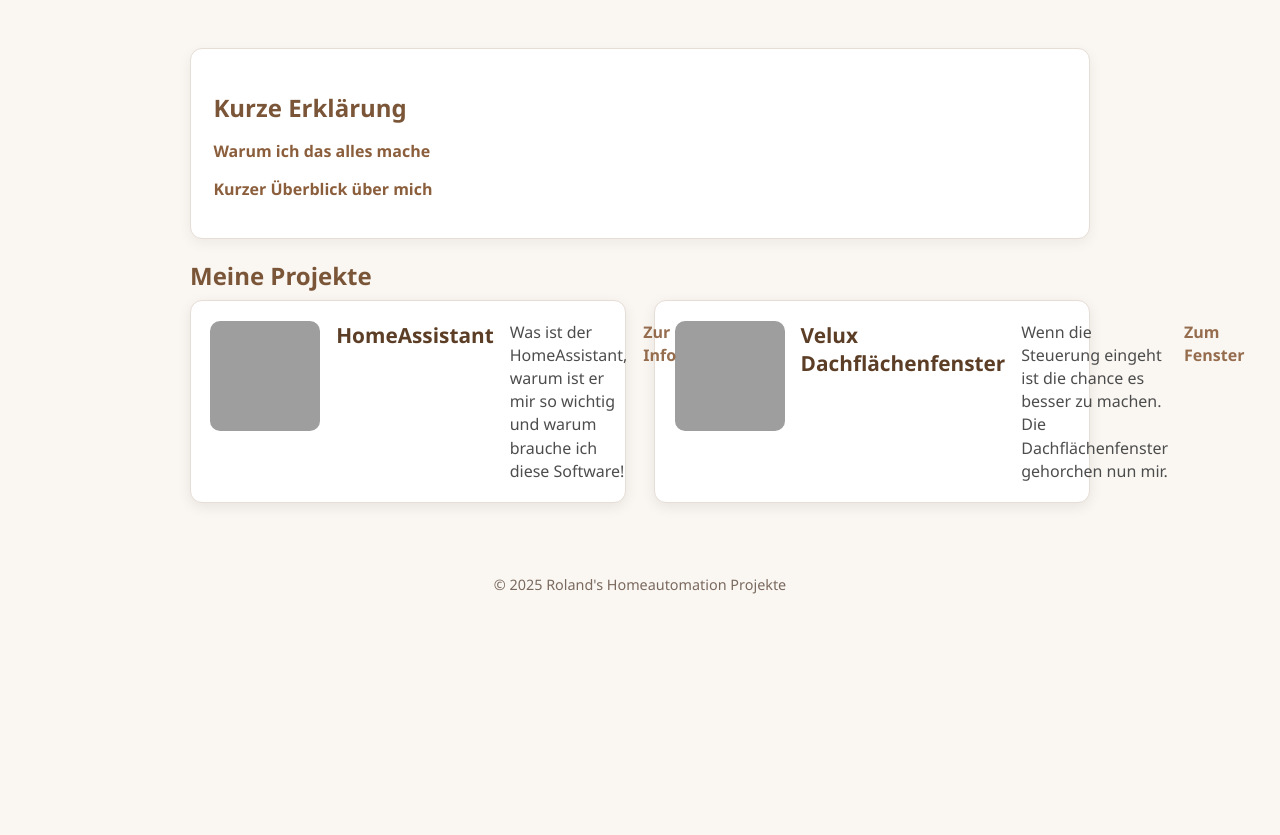
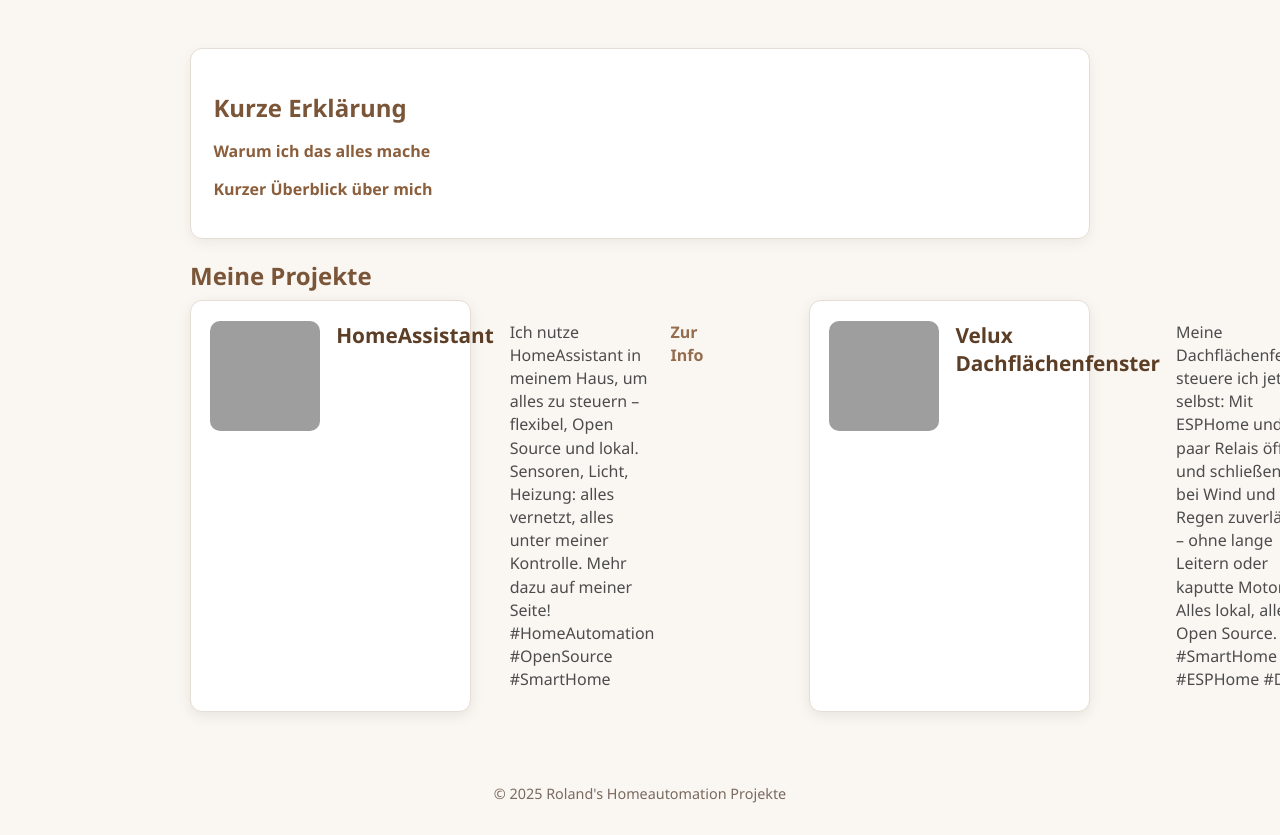
Before and after one commit to schu-r/homeautomation, a Jekyll site: the page index.html, which Jekyll copies as it is, in a window 1280 px wide. Shown: the part 227-1062 px from the top of the page. Built offline with Jekyll 4.4.1, drawn with Linux system fonts in a browser that asks for light colours; before the commit the page ends 900 px from its top, so only the background shows below that; grey boxes are pictures that could not be loaded.

Commit message:
Text and UI updates

```diff
--- a/index.html
+++ b/index.html
@@ -120,14 +120,15 @@
        <div class="project-card">
         <img src="https://upload.wikimedia.org/wikipedia/commons/thumb/a/ab/New_Home_Assistant_logo.svg/1200px-New_Home_Assistant_logo.svg.png" alt="Projektbild" style="width:110px; height:110px; border-radius:10px; object-fit:cover; flex-shrink:0;" />
         <h3>HomeAssistant</h3>
-        <p>Was ist der HomeAssistant, warum ist er mir so wichtig und warum brauche ich diese Software!</p>
+        <p>Ich nutze HomeAssistant in meinem Haus, um alles zu steuern – flexibel, Open Source und lokal. Sensoren, Licht, Heizung: alles vernetzt, alles unter meiner Kontrolle. Mehr dazu auf meiner Seite! #HomeAutomation #OpenSource #SmartHome</p>
         <p><a href="projects/homeassistant" >Zur Info</a></p>
       </div>
 
+    <br>
     <div class="project-card">
         <img src="https://benz24.at/media/catalog/product/cache/bfcae97d2193cbe275913001b48435f4/1/1/115328-01-xxl_2.jpg" alt="Projektbild" style="width:110px; height:110px; border-radius:10px; object-fit:cover; flex-shrink:0;" />
         <h3>Velux Dachflächenfenster</h3>
-        <p>Wenn die Steuerung eingeht ist die chance es besser zu machen. Die Dachflächenfenster gehorchen nun mir.</p>
+        <p>Meine Dachflächenfenster steuere ich jetzt selbst: Mit ESPHome und ein paar Relais öffnen und schließen sie bei Wind und Regen zuverlässig – ohne lange Leitern oder kaputte Motoren. Alles lokal, alles Open Source. #SmartHome #ESPHome #DIY</p>
         <p><a href="projects/dachflaechenfenster" >Zum Fenster</a></p>
       </div>
 
```
